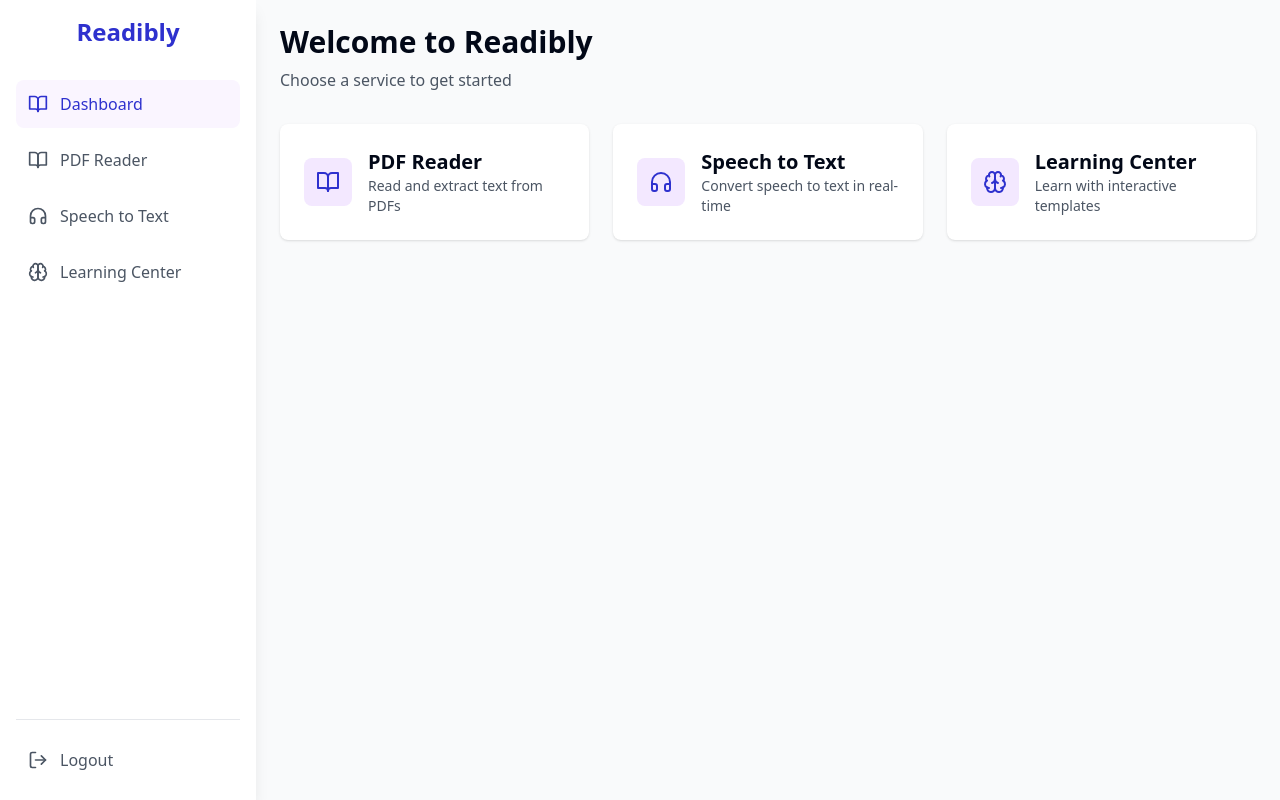
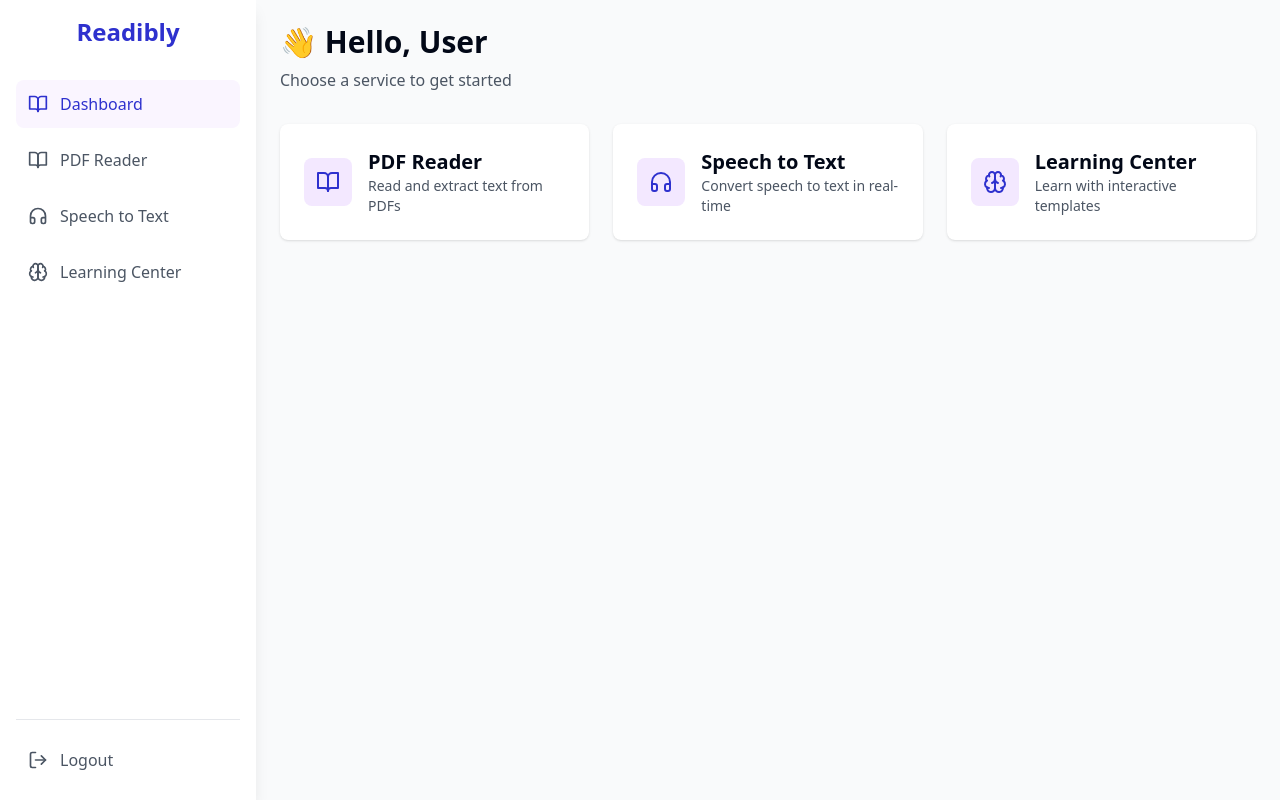
Before and after one commit to inRiza/readibly-frontend, a Next.js app: page /dashboard in a window 1280 px wide. Built offline with nearby package versions, Linux system fonts and the light colour scheme.

Commit message:
feat: personalize welcome message on dashboard with user username

```diff
--- a/src/app/dashboard/page.tsx
+++ b/src/app/dashboard/page.tsx
@@ -5,8 +5,11 @@ import { Button } from '@/components/ui/button';
 import { BookOpen, Headphones, Brain, ArrowRight } from 'lucide-react';
 import Link from 'next/link';
 import { motion } from 'framer-motion';
+import { useAuth } from '@/contexts/AuthContext';
 
 export default function DashboardPage() {
+  const { user } = useAuth();
+
   return (
     <DashboardLayout>
       <motion.div
@@ -20,7 +23,7 @@ export default function DashboardPage() {
           animate={{ opacity: 1, y: 0 }}
           transition={{ duration: 0.5, delay: 0.2 }}
         >
-          <h1 className="text-3xl font-bold">Welcome to Readibly</h1>
+          <h1 className="text-3xl font-bold">👋 Hello, {user?.username || 'User'}</h1>
           <p className="text-gray-600 mt-2">Choose a service to get started</p>
         </motion.div>
 
```
